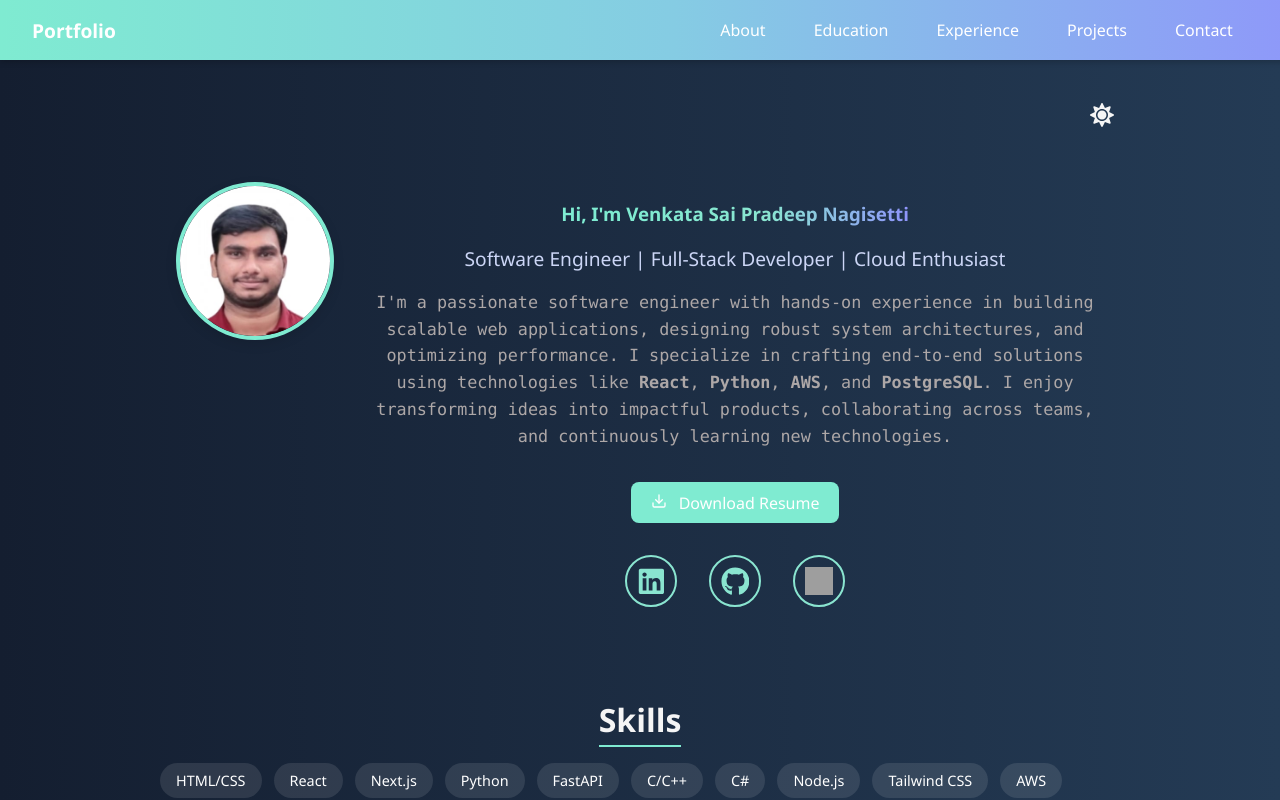
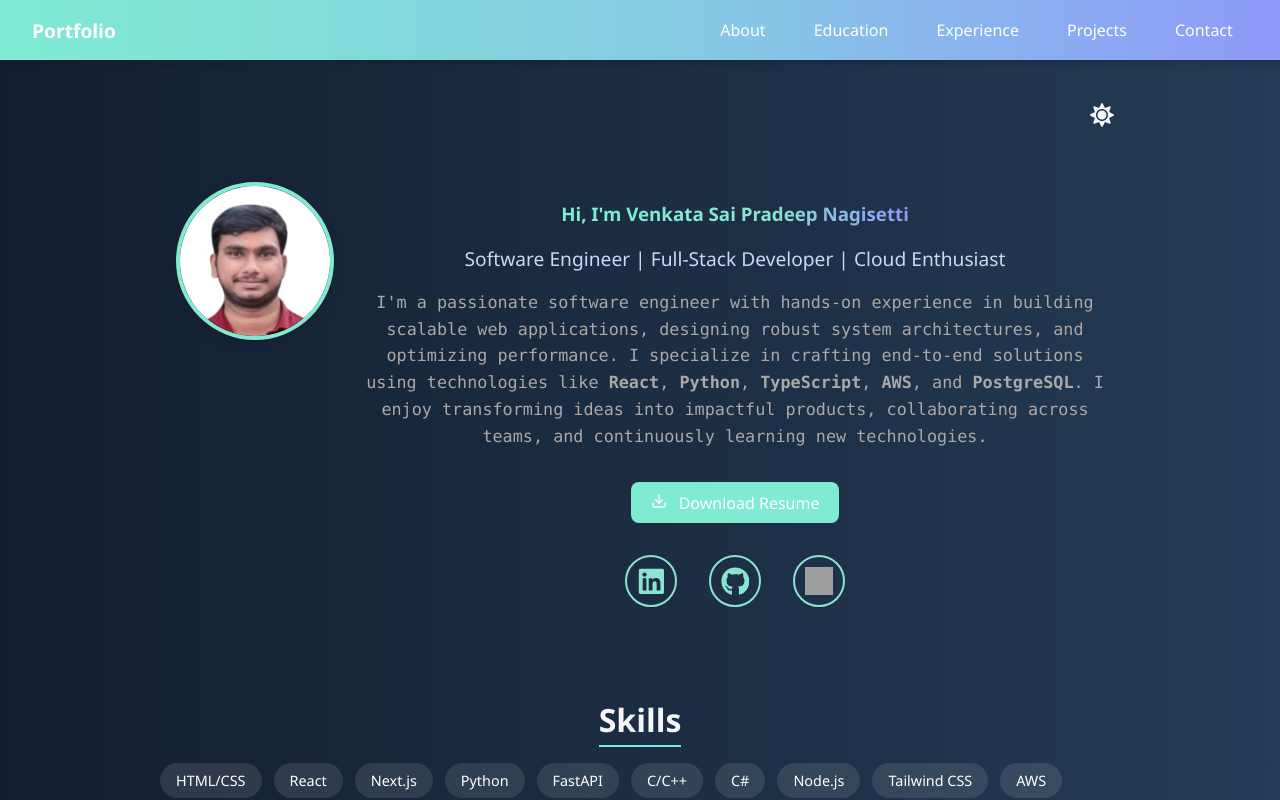
Before and after one commit to VenkataSaiPradeep/modern-portfolio, a React (Vite) app: page / in a window 1280 px wide. Shown: the top 800 px of the page. Built offline with nearby package versions, Linux system fonts and the light colour scheme; grey boxes are pictures that could not be loaded.

Commit message:
Update Portfolio.jsx

```diff
--- a/src/Portfolio.jsx
+++ b/src/Portfolio.jsx
@@ -127,7 +127,7 @@ const Portfolio = () => {
       <p className="about-description">
         I'm a passionate software engineer with hands-on experience in building scalable web applications,
         designing robust system architectures, and optimizing performance. I specialize in crafting
-        end-to-end solutions using technologies like <strong>React</strong>, <strong>Python</strong>,
+        end-to-end solutions using technologies like <strong>React</strong>, <strong>Python</strong>, <strong>TypeScript</strong>,
         <strong> AWS</strong>, and <strong>PostgreSQL</strong>. I enjoy transforming ideas into
         impactful products, collaborating across teams, and continuously learning new technologies.
       </p>
```
